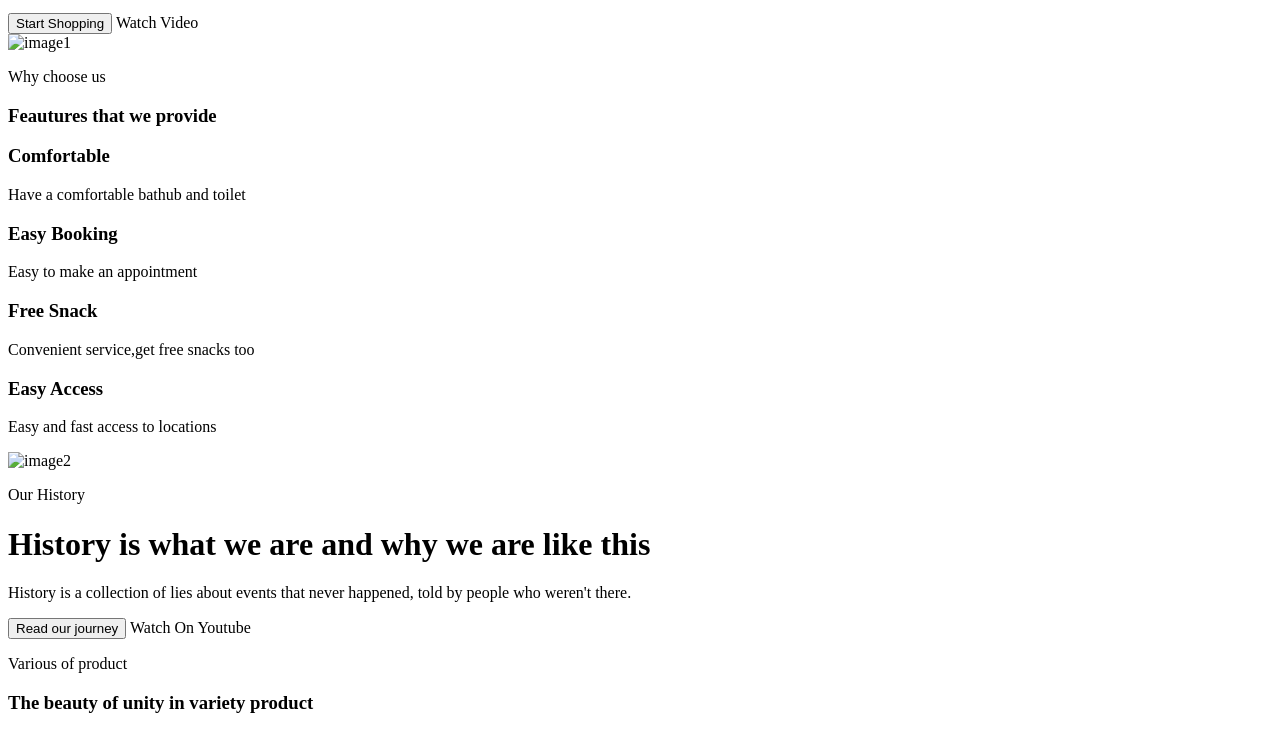
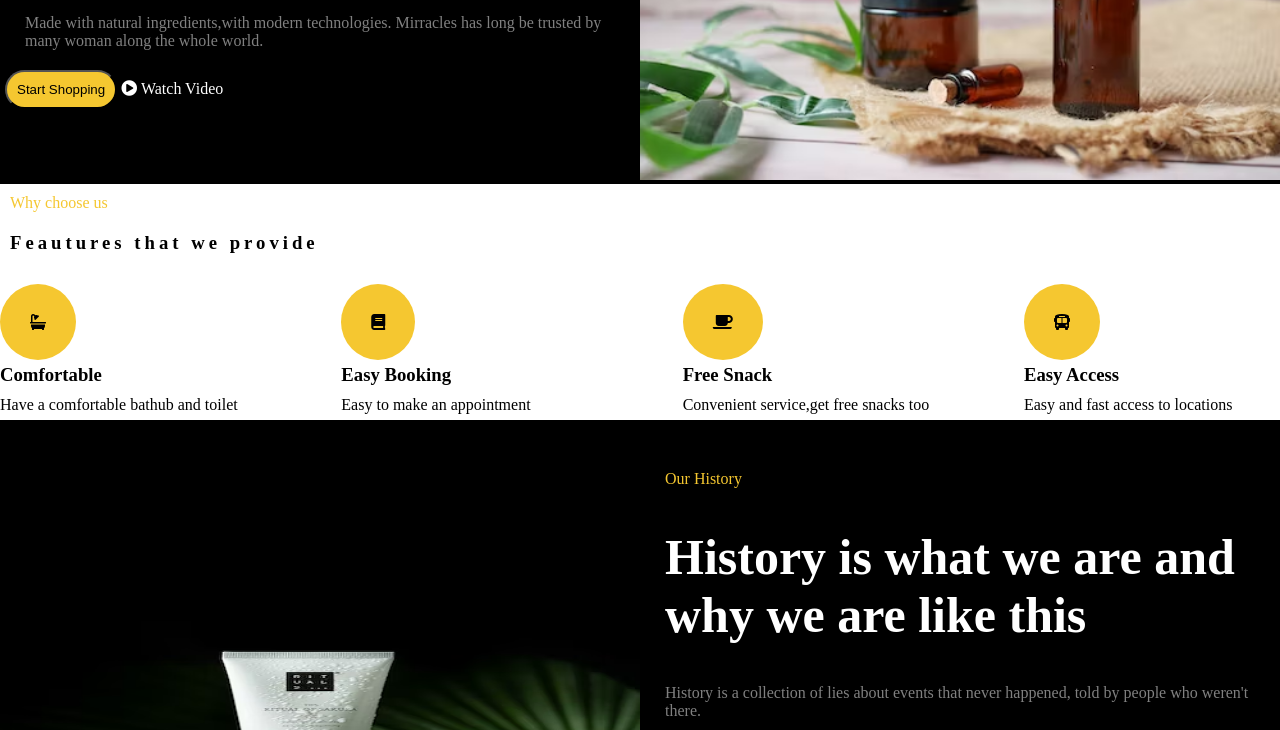
Before and after one commit to Ayodejiamina/beauty-css, a plain HTML site: page index.html in a window 1280 px wide. Shown: the part 293-1023 px from the top of the page. Drawn offline with Linux system fonts and the light colour scheme; the site is published under a folder, as on GitHub Pages, so addresses that start at the root find nothing.

Commit message:
repushuing to github

```diff
--- a/index.html
+++ b/index.html
@@ -5,9 +5,9 @@
     <meta http-equiv="X-UA-Compatible" content="IE=edge">
     <meta name="viewport" content="width=device-width, initial-scale=1.0">
     <title>Beauty Hub</title>
-    <link rel="stylesheet" href="/css/all.min.css">
-    <link rel="stylesheet" href="/css/fontawesome.min.css">
-    <link rel="stylesheet" href="/css/style.css">
+    <link rel="stylesheet" href="css/all.min.css">
+    <link rel="stylesheet" href="css/fontawesome.min.css">
+    <link rel="stylesheet" href="css/style.css">
 </head>
 <body>
     <div class="nav">
@@ -48,7 +48,7 @@
            </div>
        </div>
        <div class="first-img">
-         <img src="/images/prod3.avif" alt="image1">
+         <img src="images/prod3.avif" alt="image1">
        </div>
     </div>
       <div class="sec">
@@ -79,7 +79,7 @@
     </div>
     <div class="third">
         <div class="first-img">
-          <img src="/images/skincare3.avif" alt="image2">
+          <img src="images/skincare3.avif" alt="image2">
         </div>
         <div class="text">
             <p class="p">Our History</p>
```
